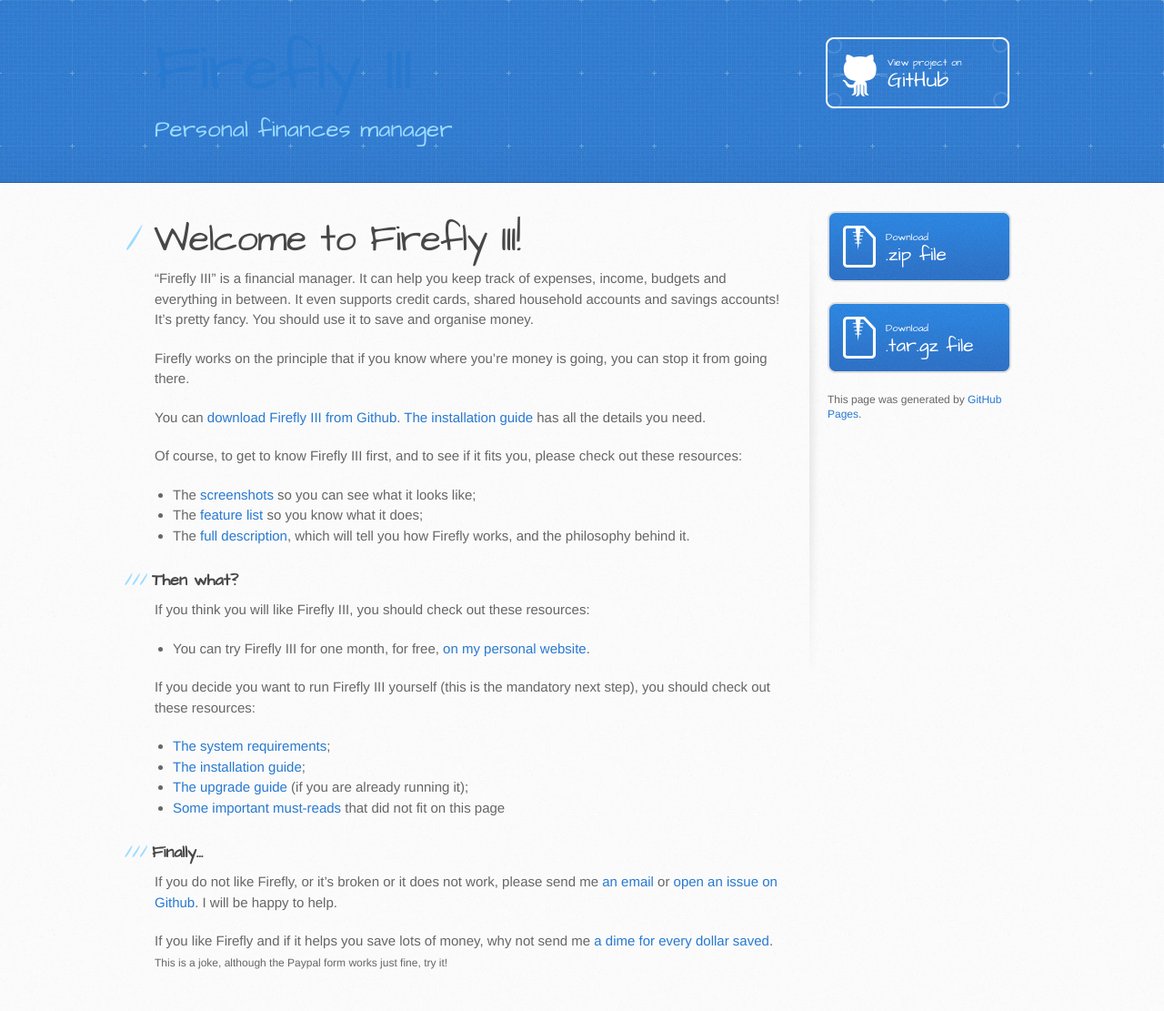
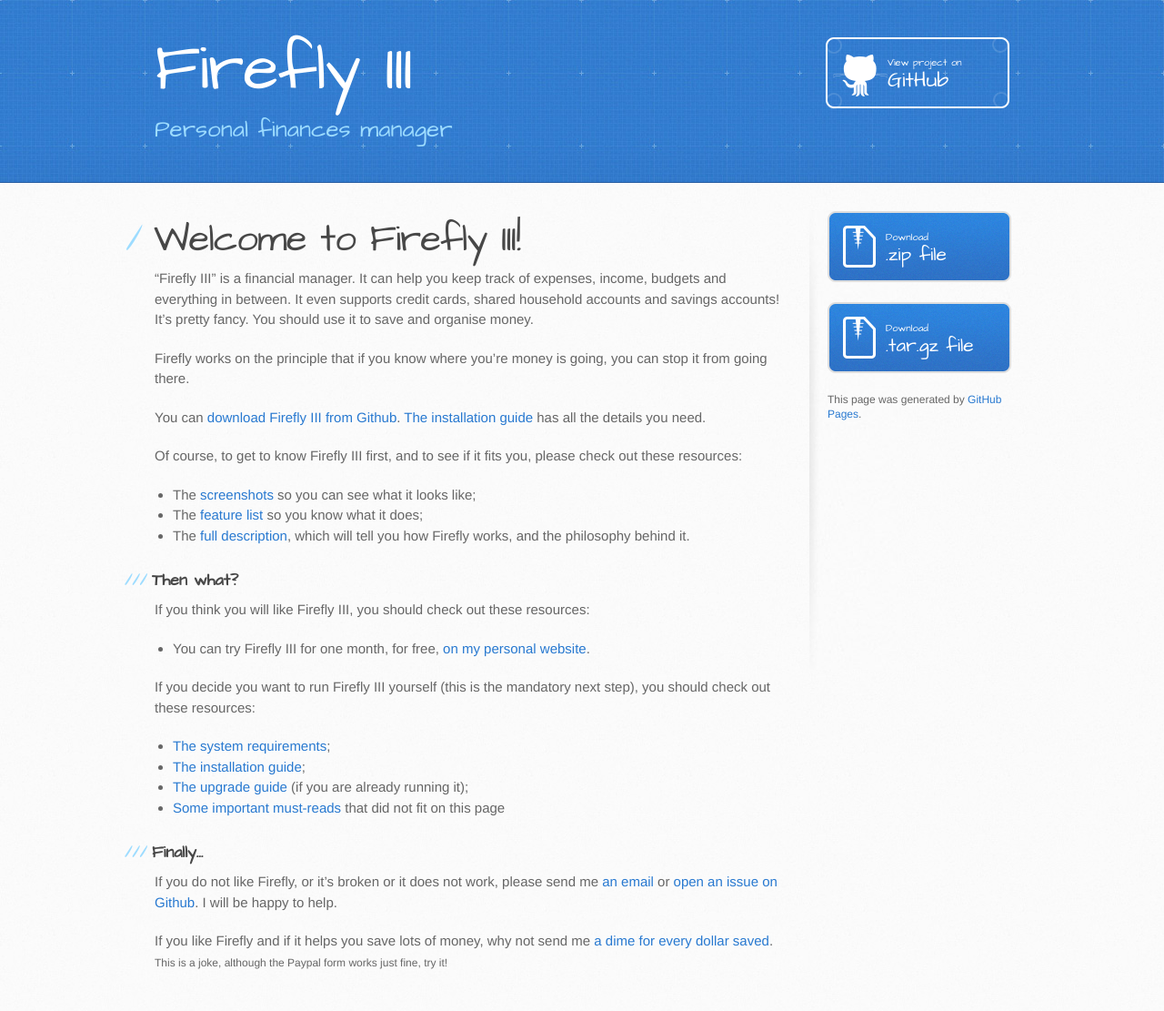
Before and after one commit to firefly-iii/firefly-iii.org, a Jekyll site: the page built from index.html, in a window 1280 px wide. Shown: the whole page at 91% size. Built offline with Jekyll 4.4.1, drawn with Linux system fonts in a browser that asks for light colours.

Commit message:
No comment

```diff
--- a/_layouts/default.html
+++ b/_layouts/default.html
@@ -19,7 +19,7 @@
   <body>
     <header>
       <div class="inner">
-        <h1><a href="/">{{ site.name }}</a></h1>
+        <h1><a href="/" style="color:#fff;">{{ site.name }}</a></h1>
         <h2>Personal finances manager</h2>
         <a href="https://github.com/JC5/firefly-iii" class="button"><small>View project on</small> GitHub</a>
       </div>
```
